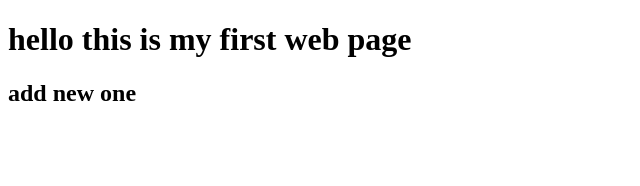
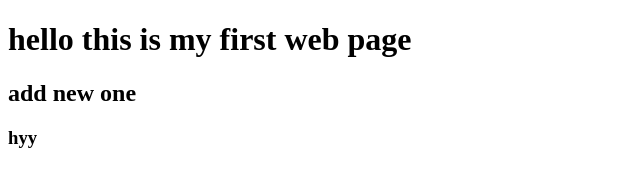
Before and after one commit to muhammedsinanvk218/new, a plain HTML site: page index.html in a window 1280 px wide. Shown: the full height of the page, 0-640 px from the left. Drawn offline with Linux system fonts and the light colour scheme.

Commit message:
v2 branch

```diff
--- a/index.html
+++ b/index.html
@@ -8,5 +8,6 @@
 <body>
     <h1>hello this is my first web page</h1>
     <h2> add new one</h2>
+    <h3>hyy</h3>
 </body>
 </html>
```
